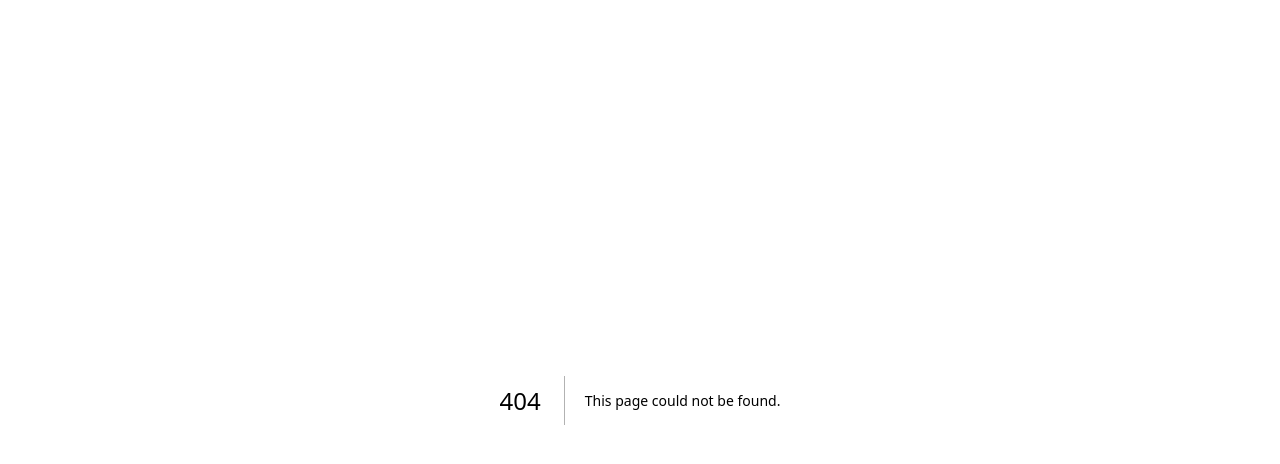
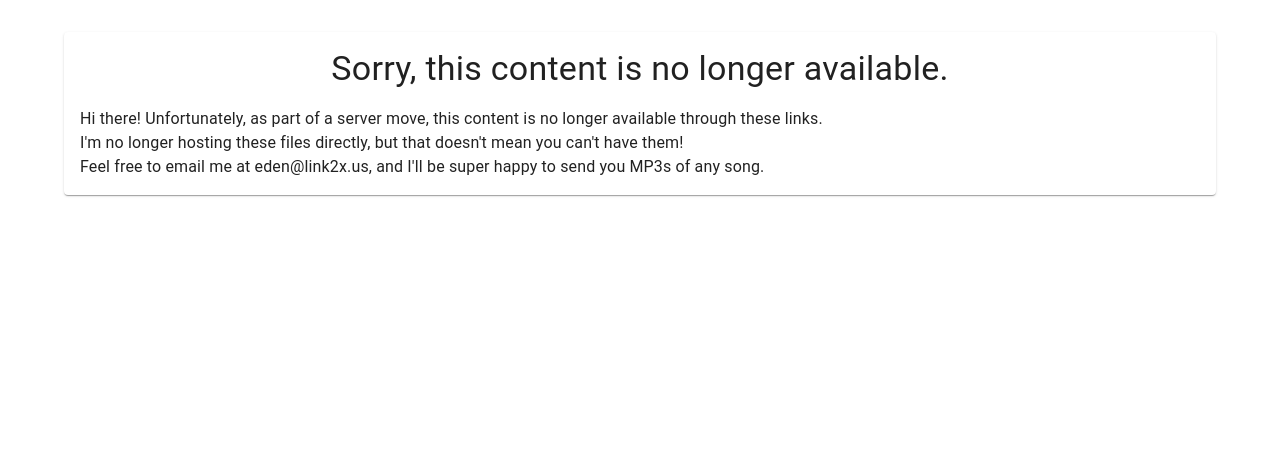
Before and after one commit to link2x/l2x-link-shortener, a Next.js app: page /rc/1 in a window 1280 px wide. Before the commit this address had no page. Shown: the top 464 px of the page. Built offline with nearby package versions, Linux system fonts and the light colour scheme.

Commit message:
warn disabled access to release code (RC) content

```diff
--- /dev/null
+++ b/pages/rc/[slug].js
@@ -0,0 +1,16 @@
+import Container from '@mui/material/Container'
+import Paper from '@mui/material/Paper'
+import Typography from '@mui/material/Typography'
+
+export default function Sorry() {
+    return(
+        <Container>
+            <Paper sx={{p: '1em', my: '2em'}} >
+                <Typography variant='h4' textAlign={'center'} sx={{pb: '0.5em'}}>Sorry, this content is no longer available.</Typography>
+                <Typography variant='body1'>Hi there! Unfortunately, as part of a server move, this content is no longer available through these links.</Typography>
+                <Typography variant='body1'>I'm no longer hosting these files directly, but that doesn't mean you can't have them!</Typography>
+                <Typography variant='body1'>Feel free to email me at eden@link2x.us, and I'll be super happy to send you MP3s of any song.</Typography>
+            </Paper>
+        </Container>
+    )
+}
--- /dev/null
+++ b/pages/rc/index.js
@@ -0,0 +1,3 @@
+import Sorry from "./[slug]";
+
+export default Sorry
```
